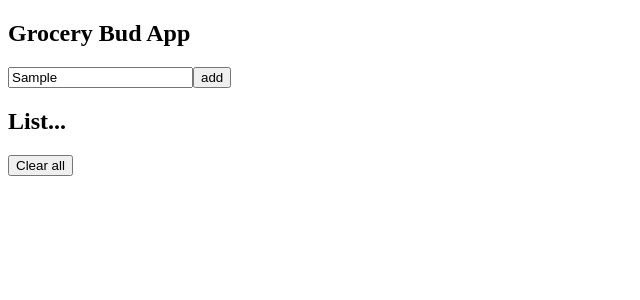
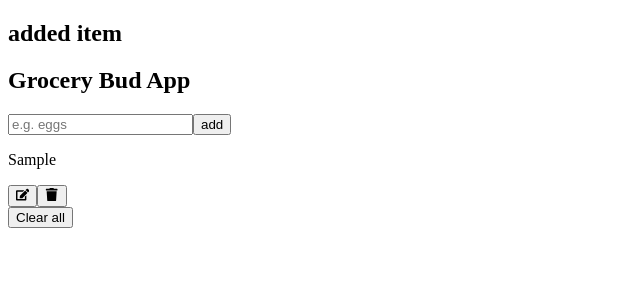
Before and after one commit to Marina8989/GroceryBudReact, a React (Create React App) app: page / in a window 1280 px wide. Both pictures are taken after typing "Sample" into the empty fields and a click on the button "add". Shown: the top 300 px of the page, without its empty margins (0-640 px from the left). Built offline with nearby package versions, Linux system fonts and the light colour scheme.

Commit message:
app react

```diff
--- a/src/Alert.js
+++ b/src/Alert.js
@@ -1,9 +1,16 @@
 import React, {useEffect} from 'react';
 
-const Alert = () => {
+const Alert = ({msg, type, removeAlert}) => {
+   useEffect(() => {
+       const timeout = setTimeout(() => {
+            return removeAlert();
+       }, 3000);
+       return () => clearTimeout(timeout);
+   },[])
+
     return (
         <div>
-            <h2>Alert...</h2>
+            <h2 className={`alert alert-${type}`}>{msg}</h2>
         </div>
     )
 }
--- a/src/App.js
+++ b/src/App.js
@@ -11,19 +11,36 @@ function App() {
 
     const handleSubmit = (e) => {
         e.preventDefault();
+
+        if(!name) {
+           // display alert
+        }else if(name && isEditing) {
+          // show edit
+        }else {
+          showAlert(true, 'added item', 'success');
+          const newItem = {id: new Date().getTime().toString(), title: name};
+          setList([...list, newItem])
+          setName('');
+        }
     }
+    const showAlert = (show=false, msg='', type='') => {
+       setAlert({show, msg, type});
+    }
+
     return (
         <div>
           <form onSubmit={handleSubmit}>
-              {alert.show && <Alert />}
+              {alert.show && <Alert {...alert} removeAlert={showAlert}/>}
               <h2>Grocery Bud App</h2>
               <input type="text" placeholder="e.g. eggs" onChange={(e) => setName(e.target.value)} value={name}/>
               <button type="submit">{isEditing ? 'edit' : 'add'}</button>
           </form>
-          <div>
-              <List />
+          {list.length > 0 && (
+             <div>
+              <List items={list}/>
               <button>Clear all</button>
-          </div>
+             </div>
+          )}
         </div>
     )
 }
--- a/src/List.js
+++ b/src/List.js
@@ -1,10 +1,19 @@
 import React from 'react';
 import { FaEdit, FaTrash} from 'react-icons/fa';
 
-const List = () => {
+const List = ({items}) => {
     return (
         <div>
-           <h2>List...</h2>
+           {items.map(item => {
+               const {id, title} = item;
+               return (
+                   <div key={id}>
+                      <p>{title}</p>
+                      <button type="button"><FaEdit /></button>
+                      <button type="button"><FaTrash /></button>
+                   </div>
+               )
+           })}
         </div>
     )
 }
```
